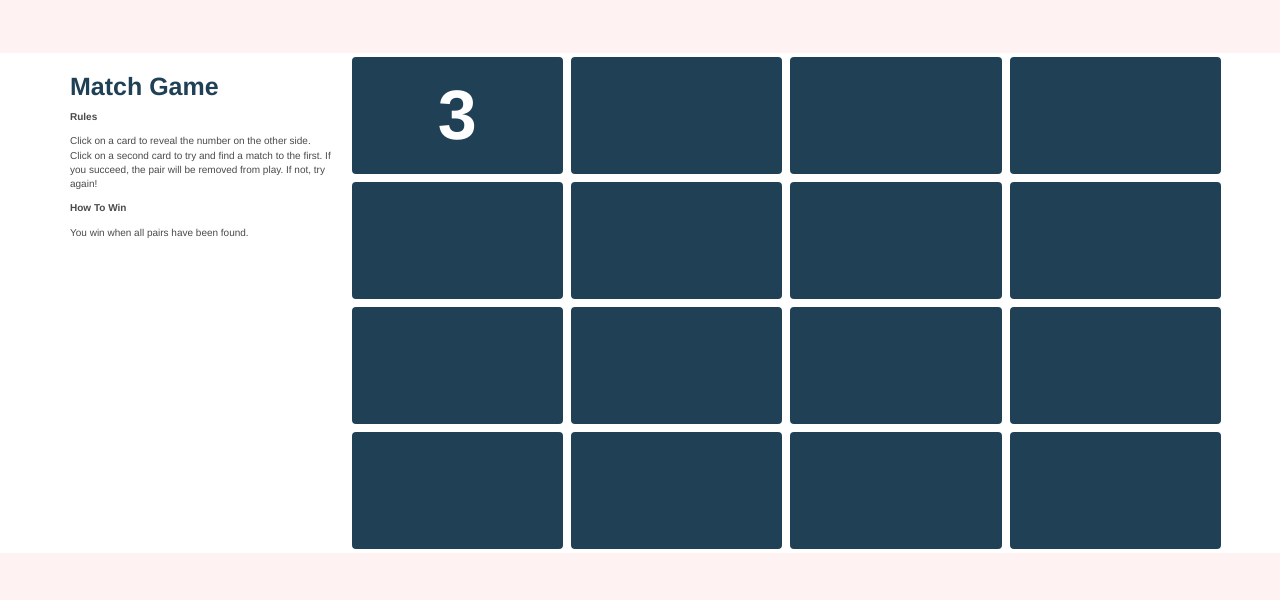
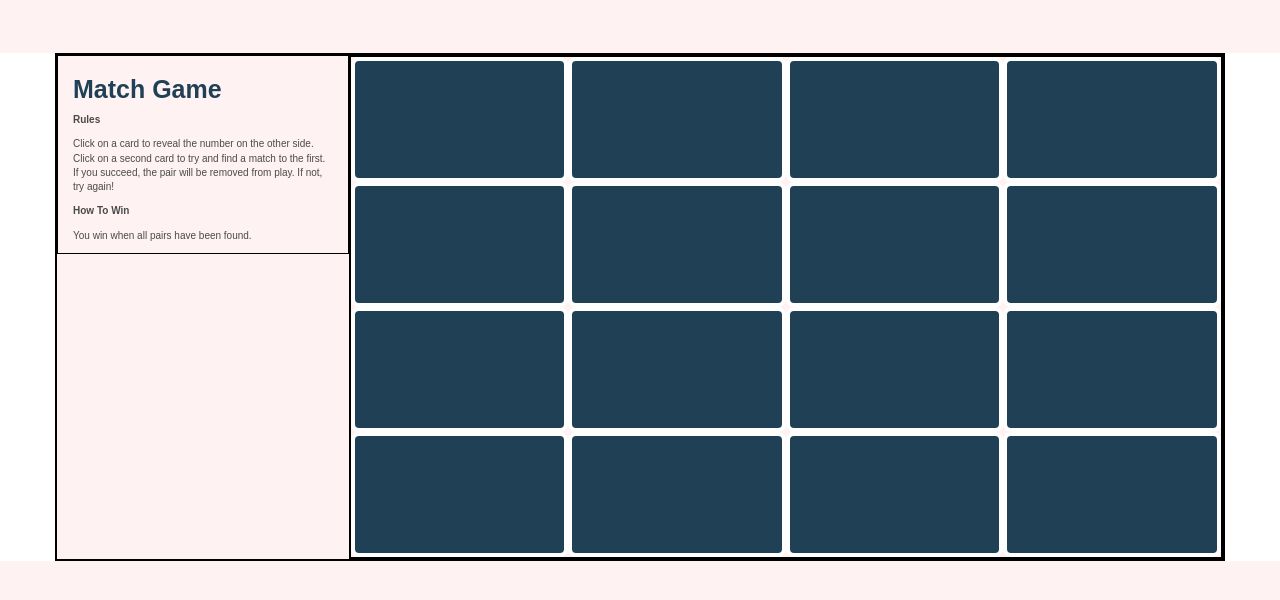
Before and after one commit to nlovendahl/matchgame, a plain HTML site: page index.html in a window 1280 px wide. Drawn offline with nearby package versions, Linux system fonts and the light colour scheme; a web font is replaced by a local one.

Commit message:
Add styles

```diff
--- a/index.html
+++ b/index.html
@@ -28,38 +28,37 @@
       </div>
       <div class="col-md-12 col-lg-9">
         <div class="row">
-          <div class="col-xs-3 col-sm-3 col-md-3 col-lg-3   card">
-            <span>3</span>
+          <div class="col-xs-3 card">
           </div>
-          <div class="col-xs-3 col-sm-3 col-md-3 col-lg-3 card">
+          <div class="col-xs-3 card">
           </div>
-          <div class="col-xs-3 col-sm-3 col-md-3 col-lg-3 card">
+          <div class="col-xs-3 card">
           </div>
-          <div class="col-xs-3 col-sm-3 col-md-3 col-lg-3 card">
+          <div class="col-xs-3 card">
           </div>
-          <div class="col-xs-3 col-sm-3 col-md-3 col-lg-3 card">
+          <div class="col-xs-3 card">
           </div>
-          <div class="col-xs-3 col-sm-3 col-md-3 col-lg-3 card">
+          <div class="col-xs-3 card">
           </div>
-          <div class="col-xs-3 col-sm-3 col-md-3 col-lg-3 card">
+          <div class="col-xs-3 card">
           </div>
-          <div class="col-xs-3 col-sm-3 col-md-3 col-lg-3 card">
+          <div class="col-xs-3 card">
           </div>
-          <div class="col-xs-3 col-sm-3 col-md-3 col-lg-3 card">
+          <div class="col-xs-3 card">
           </div>
-          <div class="col-xs-3 col-sm-3 col-md-3 col-lg-3 card">
+          <div class="col-xs-3 card">
           </div>
-          <div class="col-xs-3 col-sm-3 col-md-3 col-lg-3 card">
+          <div class="col-xs-3 card">
           </div>
-          <div class="col-xs-3 col-sm-3 col-md-3 col-lg-3 card">
+          <div class="col-xs-3 card">
           </div>
-          <div class="col-xs-3 col-sm-3 col-md-3 col-lg-3 card">
+          <div class="col-xs-3 card">
           </div>
-          <div class="col-xs-3 col-sm-3 col-md-3 col-lg-3 card">
+          <div class="col-xs-3 card">
           </div>
-          <div class="col-xs-3 col-sm-3 col-md-3 col-lg-3 card">
+          <div class="col-xs-3 card">
           </div>
-          <div class="col-xs-3 col-sm-3 col-md-3 col-lg-3 card">
+          <div class="col-xs-3 card">
           </div>
         </div>
       </div>
--- a/resources/css/style.css
+++ b/resources/css/style.css
@@ -23,14 +23,26 @@
 }
 
 /* Universal Styles */
+
 html {
   font-size: 14px;
   background-color: rgb(255, 242, 242);
+}
+
+body {
   font-family: 'Work Sans', sans-serif;
+  width: auto;
+}
+
+div {
+  background-color: rgb(255, 242, 242);
+  border: .5px solid black;
 }
 
 .container {
   margin-top: 5.25rem;
+  font-family: 'Work Sans', sans-serif;
+  width: 100%;
 }
 
 /* Rules Overrides */
@@ -68,3 +80,7 @@ html {
   font-size: 7rem;
   color: rgba(255, 255, 255, 1);
 }
+
+.card:hover {
+  cursor: pointer;
+}
--- a/resources/js/match-game.js
+++ b/resources/js/match-game.js
@@ -1,3 +1,7 @@
+$(document).ready(function() {
+
+})
+
 var MatchGame = {};
 
 /*
```
